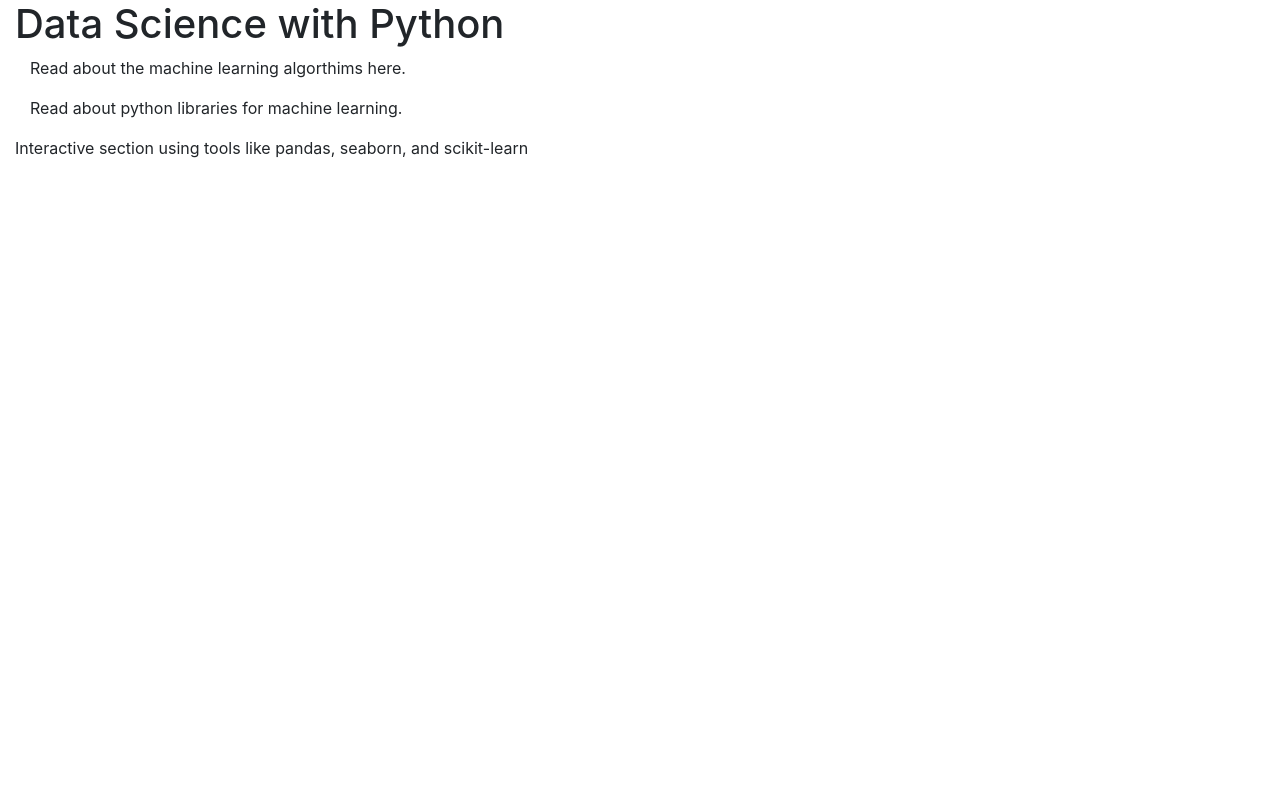
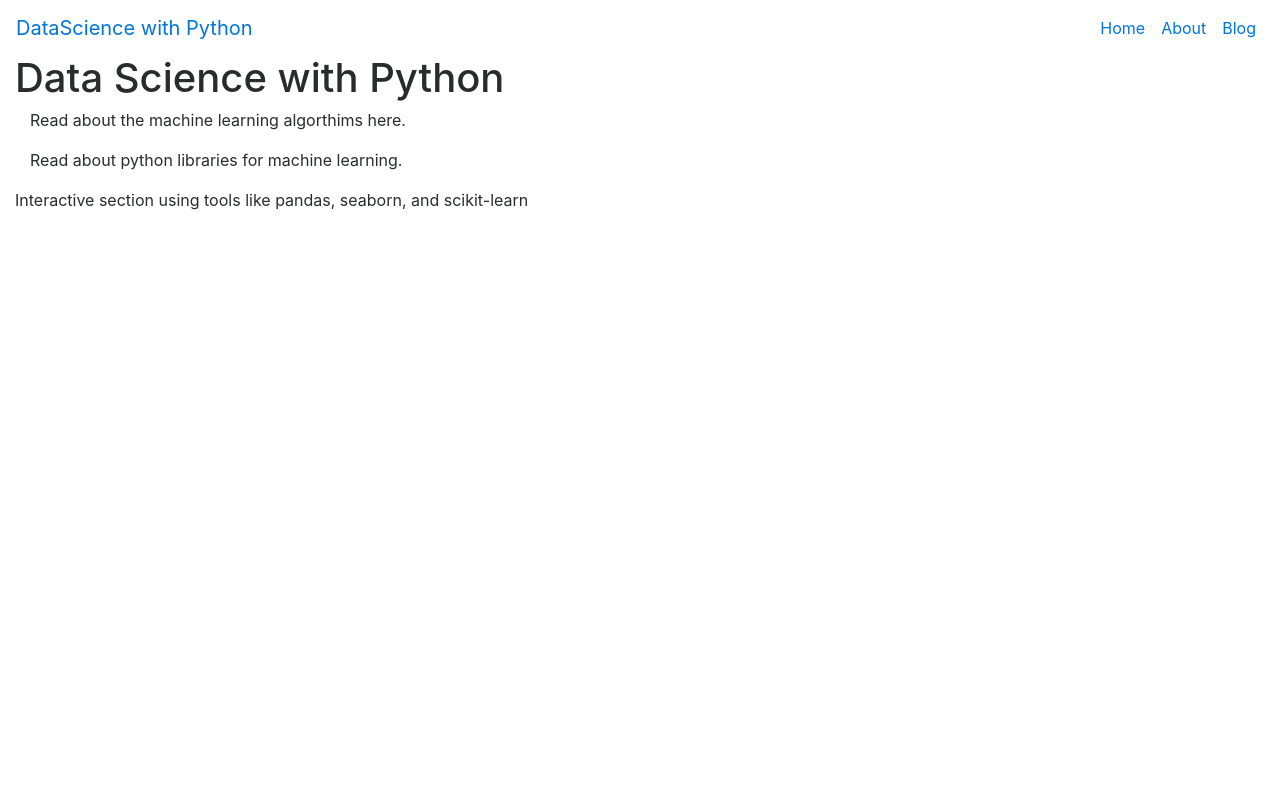
Before and after one commit to brianjquinlan/datascience-with-python, a Django app: page / in a window 1280 px wide. Run offline with Django 3.2, Linux system fonts and the light colour scheme; some libraries are stand-ins or nearby versions.

Commit message:
added: navbar, archive for blog posts and django-taggit for tagging blog posts

```diff
--- a/config/settings/base.py
+++ b/config/settings/base.py
@@ -34,7 +34,7 @@ DJANGO_APPS = [
 ]
 
 THIRD_PARTY_APPS = [
-
+    'taggit',
 ]
 
 LOCAL_APPS = [
--- a/datascience-with-python/blog/models.py
+++ b/datascience-with-python/blog/models.py
@@ -3,6 +3,9 @@ from django.utils import timezone
 from django.contrib.auth.models import User
 
 from django.template.defaultfilters import slugify
+
+# third party
+from taggit.managers import TaggableManager
 
 # Create your models here.
 
@@ -18,6 +21,8 @@ class Post(models.Model):
     created = models.DateTimeField(auto_now_add=True)
     updated = models.DateTimeField(auto_now=True)
 
+    tags = TaggableManager()
+
     class Meta:
         ordering = ('-published',)
 
--- a/datascience-with-python/blog/urls.py
+++ b/datascience-with-python/blog/urls.py
@@ -9,9 +9,21 @@ urlpatterns = [
         name = 'post_list'
     ),
 
+	url(
+        regex = r'^archive/$',
+        view = views.ArchiveIndexView.as_view(),
+        name = 'archive_list'
+    ),
+
     url(
         regex = r'^(?P<slug>[-\w]+)/$',
         view = views.PostDetailView.as_view(),
         name = 'post_detail'
     ),
+
+    url(
+        regex = r'^(?P<year>[0-9]{4})/(?P<month>[-\w]+)/$',
+        view = views.MonthlyArchiveView.as_view(),
+        name = 'archive_month'
+    ),
 ]
--- a/datascience-with-python/static/css/style.css
+++ b/datascience-with-python/static/css/style.css
@@ -0,0 +1,44 @@
+/* alert styles for messages */
+
+.alert-debug {
+    color: black;
+    background-color: white;
+    border-color: #d6e9c6;
+}
+
+.alert-error {
+    color: #b94a48;
+    background-color: #f2dede;
+    border-color: #eed2d7;
+
+}
+
+/* main css */
+
+html {
+    position: relative;
+    min-height: 100%;
+}
+
+body {
+    /* margin bottom by footer height */
+    margin-bottom: 100px;
+    min-height: 100%;
+
+}
+
+.primary-footer {
+    position: absolute;
+    bottom: 0;
+    width: 100%;
+    height: 80px;
+    padding-top: 10px;
+    padding-bottom: 10px;
+}
+
+/* display django-debug-toolbar */
+[hidden][style="display: block;"] {
+    display: block !important;
+}
+
+/* navbar */
--- a/datascience-with-python/templates/base.html
+++ b/datascience-with-python/templates/base.html
@@ -11,7 +11,7 @@
         <meta name="author" content="Brian Quinlan">
 
         {% block css %}
-        	<link rel="stylesheet" href="https://maxcdn.bootstrapcdn.com/bootstrap/4.0.0-alpha.2/css/bootstrap.min.css" integrity="sha384-y3tfxAZXuh4HwSYylfB+J125MxIs6mR5FOHamPBG064zB+AFeWH94NdvaCBm8qnd" crossorigin="anonymous">
+        	<link rel="stylesheet" href="https://maxcdn.bootstrapcdn.com/bootstrap/4.0.0-alpha.6/css/bootstrap.min.css" integrity="sha384-rwoIResjU2yc3z8GV/NPeZWAv56rSmLldC3R/AZzGRnGxQQKnKkoFVhFQhNUwEyJ" crossorigin="anonymous">
 
 			<!-- third party css -->
 
@@ -26,7 +26,27 @@
     <body>
 
 		{% block nav %}
+            <nav class="navbar navbar-toggleable-sm">
+    			<button class="navbar-toggler navbar-toggler-right"
+					type="button" data-toggle="collapse" data-target="#navbar">
+        				<span class="navbar-toggler-icon"> &#9776; </span>
+    			</button>
 
+				<a class="navbar-brand" href="{% url 'home' %}">DataScience with Python</a>
+    			<div class="navbar-collapse collapse justify-content-end" id="navbar">
+        			<ul class="navbar-nav float-sm-right">
+						<li class="nav-item">
+						    <a class="nav-link" href="{% url 'home' %}"> Home</a>
+						</li>
+						<li class="nav-item">
+						    <a class="nav-link" href="#"> About </a>
+						</li>
+						<li class="nav-item">
+						    <a class="nav-link" href="{% url 'blog:post_list' %}"> Blog </a>
+						</li>
+        			</ul>
+  			  </div>
+			</nav>
 		{% endblock %}
 
 		{% if messages %}
--- a/datascience-with-python/templates/blog/detail.html
+++ b/datascience-with-python/templates/blog/detail.html
@@ -5,6 +5,6 @@
 
     <p> {{ object.body|linebreaks }} </p>
 
-    <p> Pusblished by {{ object.author }} on {{ object.published }}. </p>
+    <p> Pusblished by {{ object.author }} on {{ object.published.date }}. </p>
 
 {% endblock %}
```
Also changed, not shown: datascience-with-python/blog/views.py (+16 -3 lines), datascience-with-python/templates/blog/archive.html (added, +16 -0 lines), datascience-with-python/templates/blog/list.html (+6 -2 lines), datascience-with-python/templates/blog/monthly_archive.html (added, +26 -0 lines), datascience-with-python/blog/migrations/0002_post_tags.py (added).
